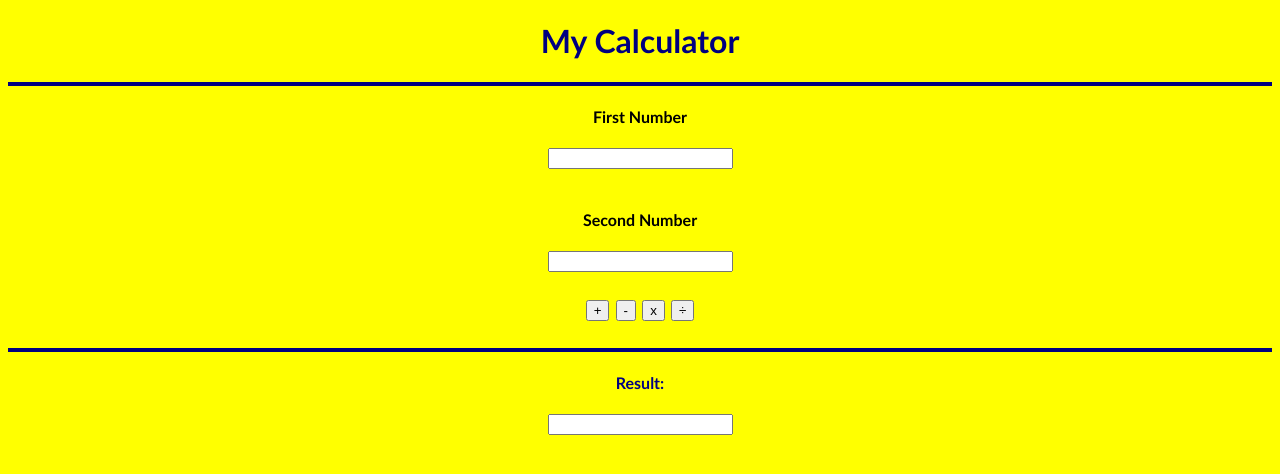
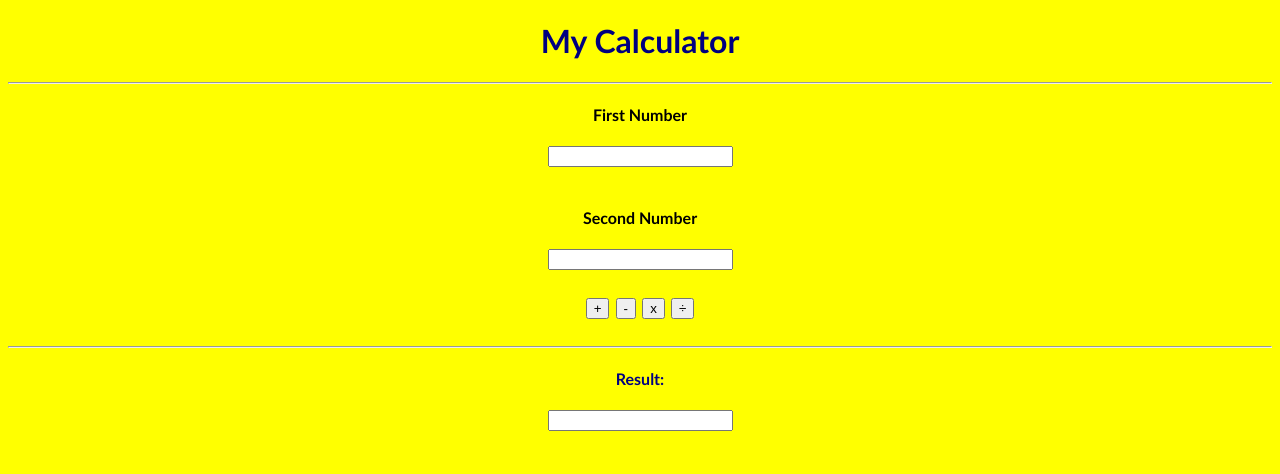
Before and after one commit to HassanSher/Calculator, a plain HTML site: page index.html in a window 1280 px wide. Drawn offline with Linux system fonts and the light colour scheme.

Commit message:
Update index.html

```diff
--- a/index.html
+++ b/index.html
@@ -13,9 +13,6 @@
       color: #000080;
     }
 
-    hr {
-      border: 2px solid #000080;
-    }
   </style>
 </head>
 <body>
```
